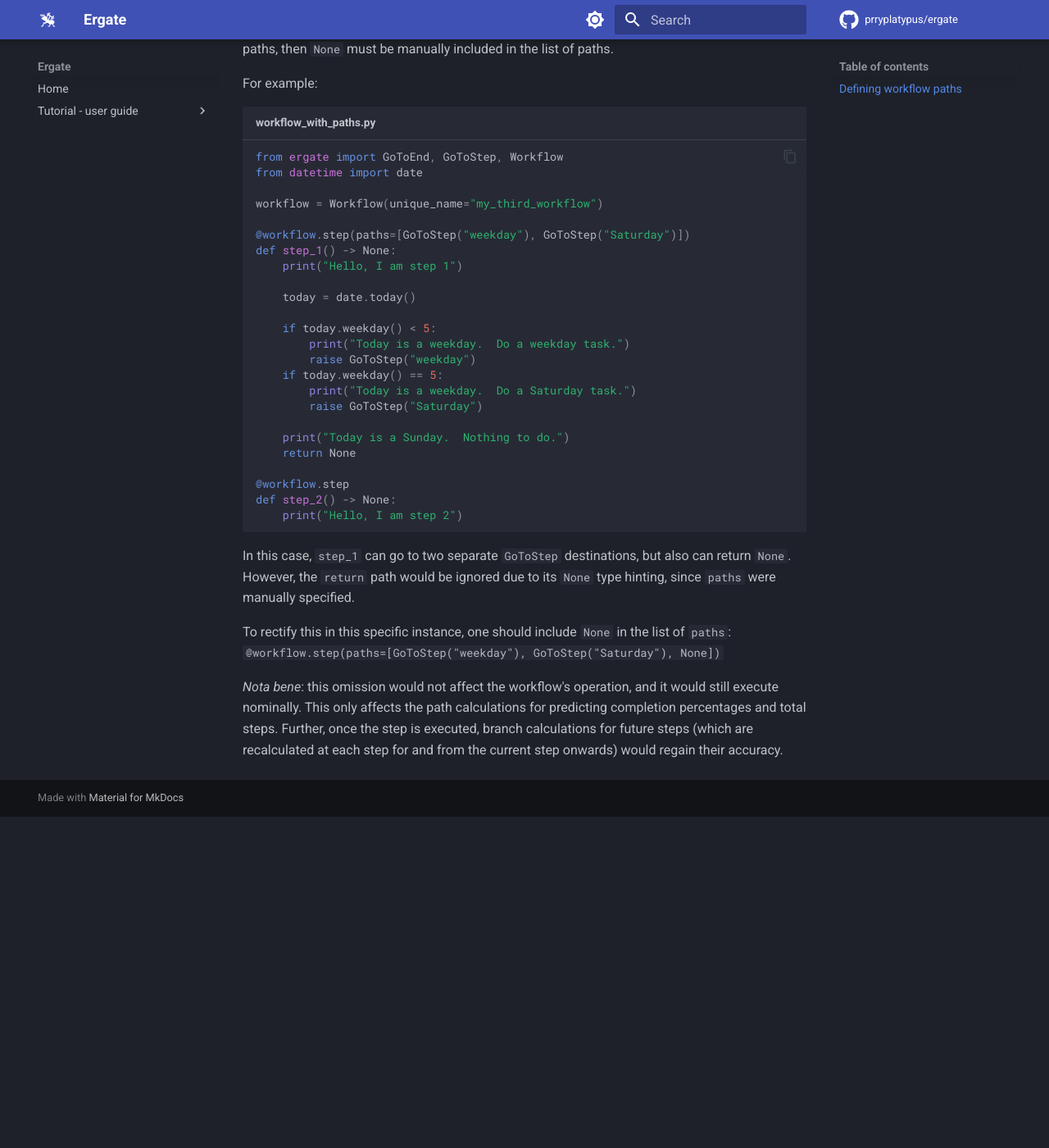
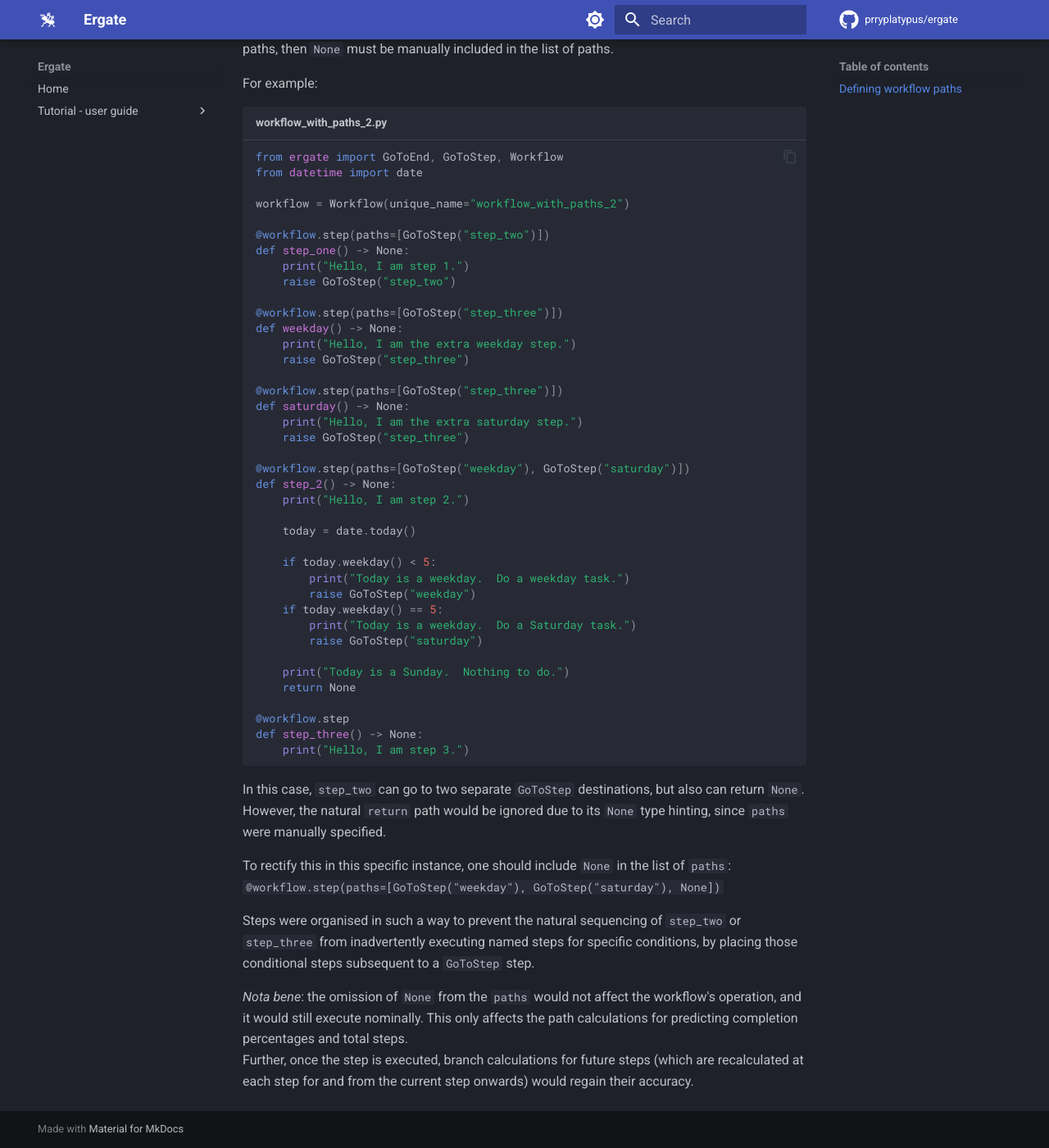
Before and after one commit to prryplatypus/ergate, an MkDocs documentation site: the page built from docs/docs/basics/defining-workflow-path-hints.md, in a window 1280 px wide and 1400 px high, scrolled down 2337 px. Shown: the whole window at 82% size. Built offline with MkDocs 1.6.1 and Material for MkDocs 9.7.7, drawn with Linux system fonts in a browser that asks for light colours; comment, search, counter and statistics services are not loaded; before the commit the page ends 3333 px from its top, so only the background shows below that; some of the changed text lies outside the part shown.

Commit message:
Update documentation.

````diff
--- a/docs/docs/basics/workflow-step-paths.md
+++ b/docs/docs/basics/defining-workflow-path-hints.md
@@ -22,7 +22,7 @@ When defining `paths`, each potential path should be specified by its Exception.
 ```py title="workflow_with_paths.py"
 from ergate import GoToEnd, GoToStep, Workflow
 
-workflow = Workflow(unique_name="my_third_workflow")
+workflow = Workflow(unique_name="workflow_with_paths")
 
 @workflow.step
 def step_1() -> int:
@@ -91,20 +91,35 @@ The resulting workflow order from above is:
 
 Note that the `return` path wasn't explicitly specified for `step_4`, but it is automatically deduced and included from
 the function's return type hinting.  If however a work step function ever intentionally returns `None` as a valid
-workflow path, but additionally has `paths` defined for other paths, then `None` must be manually included in the list of
-paths.
+workflow path, but additionally has `paths` defined for other paths, then `None` must be manually included in the list
+of paths.
 
 For example:
 
-```py title="workflow_with_paths.py"
+```py title="workflow_with_paths_2.py"
 from ergate import GoToEnd, GoToStep, Workflow
 from datetime import date
 
-workflow = Workflow(unique_name="my_third_workflow")
+workflow = Workflow(unique_name="workflow_with_paths_2")
 
-@workflow.step(paths=[GoToStep("weekday"), GoToStep("Saturday")])
-def step_1() -> None:
-    print("Hello, I am step 1")
+@workflow.step(paths=[GoToStep("step_two")])
+def step_one() -> None:
+    print("Hello, I am step 1.")
+    raise GoToStep("step_two")
+
+@workflow.step(paths=[GoToStep("step_three")])
+def weekday() -> None:
+    print("Hello, I am the extra weekday step.")
+    raise GoToStep("step_three")
+
+@workflow.step(paths=[GoToStep("step_three")])
+def saturday() -> None:
+    print("Hello, I am the extra saturday step.")
+    raise GoToStep("step_three")
+
+@workflow.step(paths=[GoToStep("weekday"), GoToStep("saturday")])
+def step_2() -> None:
+    print("Hello, I am step 2.")
 
     today = date.today()
 
@@ -113,23 +128,27 @@ def step_1() -> None:
         raise GoToStep("weekday")
     if today.weekday() == 5:
         print("Today is a weekday.  Do a Saturday task.")
-        raise GoToStep("Saturday")
+        raise GoToStep("saturday")
 
     print("Today is a Sunday.  Nothing to do.")
     return None
 
 @workflow.step
-def step_2() -> None:
-    print("Hello, I am step 2")
+def step_three() -> None:
+    print("Hello, I am step 3.")
+
 ```
 
-In this case, `step_1` can go to two separate `GoToStep` destinations, but also can return `None`.  However,
-the `return` path would be ignored due to its `None` type hinting, since `paths` were manually specified.
+In this case, `step_two` can go to two separate `GoToStep` destinations, but also can return `None`.  However, the
+natural `return` path would be ignored due to its `None` type hinting, since `paths` were manually specified.
 
 To rectify this in this specific instance, one should include `None` in the list of `paths`:
-`@workflow.step(paths=[GoToStep("weekday"), GoToStep("Saturday"), None])`
+`@workflow.step(paths=[GoToStep("weekday"), GoToStep("saturday"), None])`
 
-_Nota bene_: this omission would not affect the workflow's operation, and it would still execute nominally.
-This only affects the path calculations for predicting completion percentages and total steps.  Further, once the step
-is executed, branch calculations for future steps (which are recalculated at each step for and from the current step
-onwards) would regain their accuracy.
+Steps were organised in such a way to prevent the natural sequencing of `step_two` or `step_three` from inadvertently
+executing named steps for specific conditions, by placing those conditional steps subsequent to a `GoToStep` step.
+
+_Nota bene_: the omission of `None` from the `paths` would not affect the workflow's operation, and it would still
+execute nominally.  This only affects the path calculations for predicting completion percentages and total steps.
+Further, once the step is executed, branch calculations for future steps (which are recalculated at each step for and
+from the current step onwards) would regain their accuracy.
````
Also changed, not shown: other parts of docs/docs/basics/defining-workflow-path-hints.md (+4 -4 lines), docs/docs/basics/manual-step-ordering.md (renamed from docs/docs/basics/workflow-step-labels.md, +23 -25 lines).
